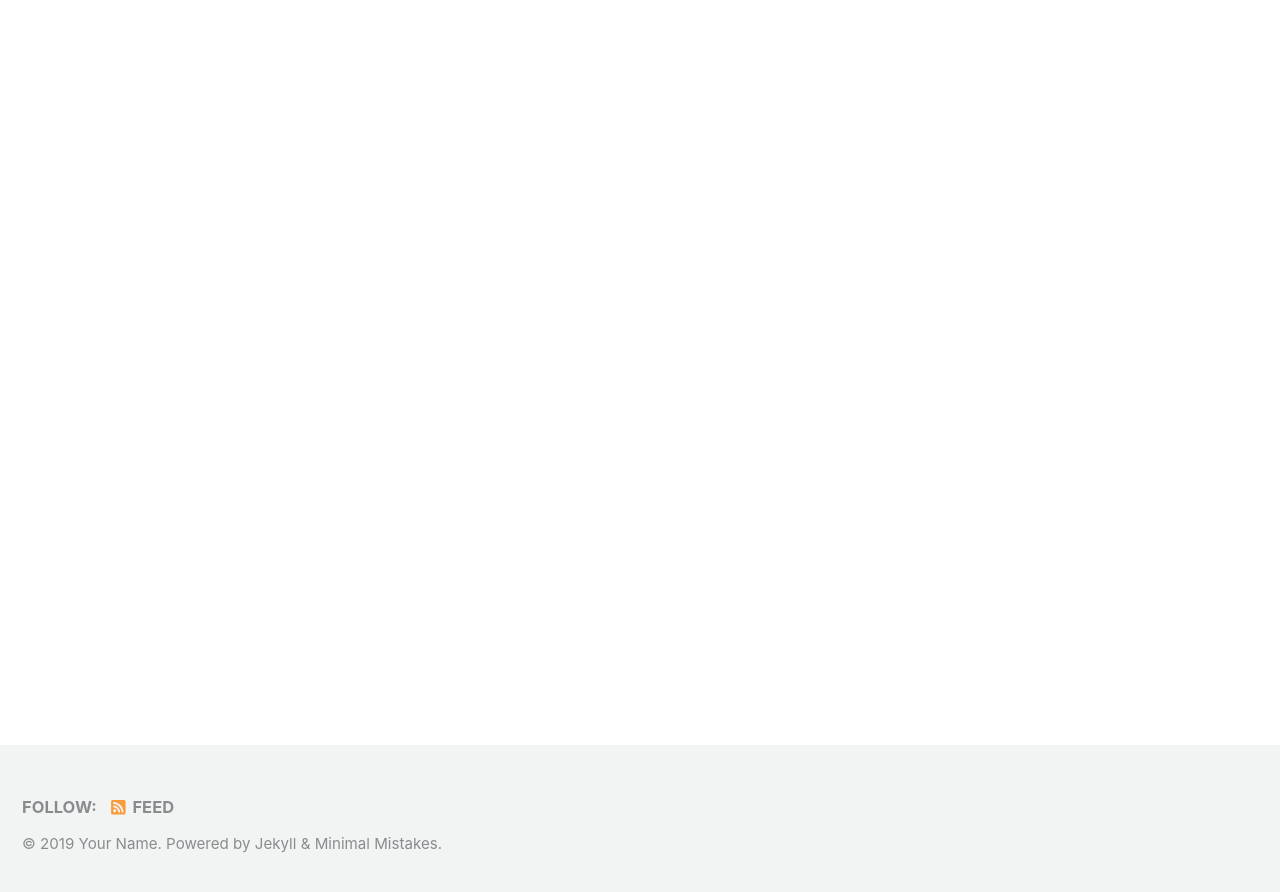
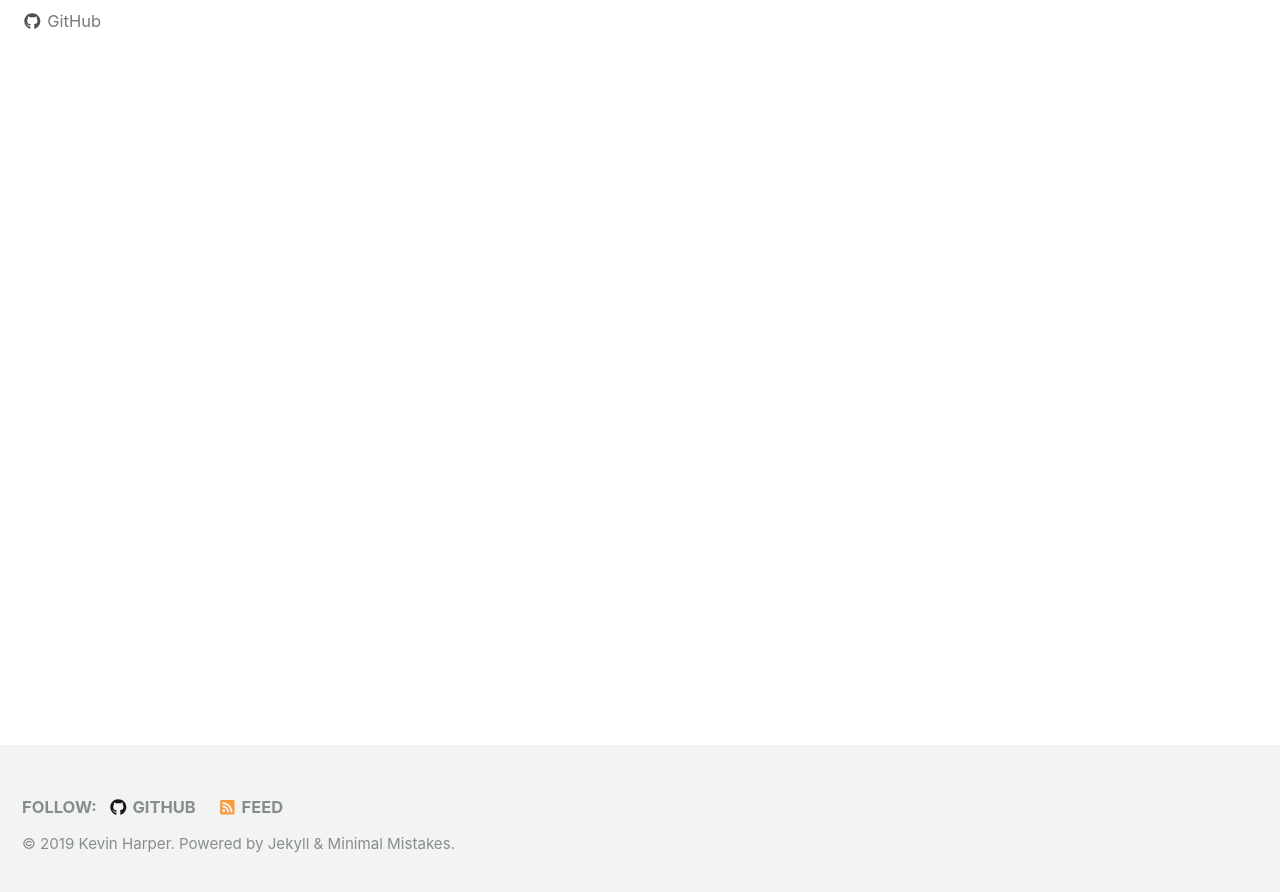
Before and after one commit to khdc-me/khdc-me.github.io, a Jekyll site: the page built from index.html, in a window 1280 px wide and 900 px high, scrolled down 222 px. Shown: the top 892 px of the window. Built offline with Jekyll 4.4.1, drawn with Linux system fonts in a browser that asks for light colours; cached includes are drawn as plain includes; nearby versions of some CDN libraries; the list of posts is cut into pages by our own code; some of the changed text lies outside the part shown.

Commit message:
Updated _config.yml file w/ my information.

```diff
--- a/_config.yml
+++ b/_config.yml
@@ -16,10 +16,10 @@ minimal_mistakes_skin    : "default" # "air", "aqua", "contrast", "dark", "dirt"
 
 # Site Settings
 locale                   : "en-US"
-title                    : "Site Title"
+title                    : "Kevin Harper"
 title_separator          : "-"
-name                     : "Your Name"
-description              : "An amazing website."
+name                     : "Kevin Harper"
+description              : "Platform for highlighting contributions that I’ve made to others’ projects, and to host technical documentation for my own."
 url                      : # the base hostname & protocol for your site e.g. "https://mmistakes.github.io"
 baseurl                  : # the subpath of your site, e.g. "/blog"
 repository               : # GitHub username/repo-name e.g. "mmistakes/minimal-mistakes"
@@ -106,10 +106,10 @@ analytics:
 
 # Site Author
 author:
-  name             : "Your Name"
+  name             : "Kevin Harper"
   avatar           : # path of avatar image, e.g. "/assets/images/bio-photo.jpg"
-  bio              : "I am an amazing person."
-  location         : "Somewhere"
+  bio              : "My Projects & Contributions"
+  location         : #"Somewhere"
   email            :
   links:
     - label: "Email"
@@ -117,40 +117,40 @@ author:
       # url: mailto:your.name@email.com
     - label: "Website"
       icon: "fas fa-fw fa-link"
-      # url: "https://your-website.com"
-    - label: "Twitter"
-      icon: "fab fa-fw fa-twitter-square"
+      url: "https://kevinharper.com"
+    #- label: "Twitter"
+    #  icon: "fab fa-fw fa-twitter-square"
       # url: "https://twitter.com/"
-    - label: "Facebook"
-      icon: "fab fa-fw fa-facebook-square"
+    #- label: "Facebook"
+    #  icon: "fab fa-fw fa-facebook-square"
       # url: "https://facebook.com/"
     - label: "GitHub"
       icon: "fab fa-fw fa-github"
-      # url: "https://github.com/"
-    - label: "Instagram"
-      icon: "fab fa-fw fa-instagram"
+      url: "https://github.com/khdc-me"
+    #- label: "Instagram"
+    #  icon: "fab fa-fw fa-instagram"
       # url: "https://instagram.com/"
 
 # Site Footer
 footer:
   links:
-    - label: "Twitter"
-      icon: "fab fa-fw fa-twitter-square"
+    #- label: "Twitter"
+    #  icon: "fab fa-fw fa-twitter-square"
       # url:
-    - label: "Facebook"
-      icon: "fab fa-fw fa-facebook-square"
+    #- label: "Facebook"
+    #  icon: "fab fa-fw fa-facebook-square"
       # url:
     - label: "GitHub"
       icon: "fab fa-fw fa-github"
+      url: "https://github.com/khdc-me"
+    #- label: "GitLab"
+    #  icon: "fab fa-fw fa-gitlab"
       # url:
-    - label: "GitLab"
-      icon: "fab fa-fw fa-gitlab"
+    #- label: "Bitbucket"
+    #  icon: "fab fa-fw fa-bitbucket"
       # url:
-    - label: "Bitbucket"
-      icon: "fab fa-fw fa-bitbucket"
-      # url:
-    - label: "Instagram"
-      icon: "fab fa-fw fa-instagram"
+    #- label: "Instagram"
+    #  icon: "fab fa-fw fa-instagram"
       # url:
 
 
@@ -293,3 +293,11 @@ defaults:
       comments: # true
       share: true
       related: true
+
+  # _pages
+  - scope:
+      path: ""
+      type: pages
+    values:
+      layout: single
+      author_profile: true
```
